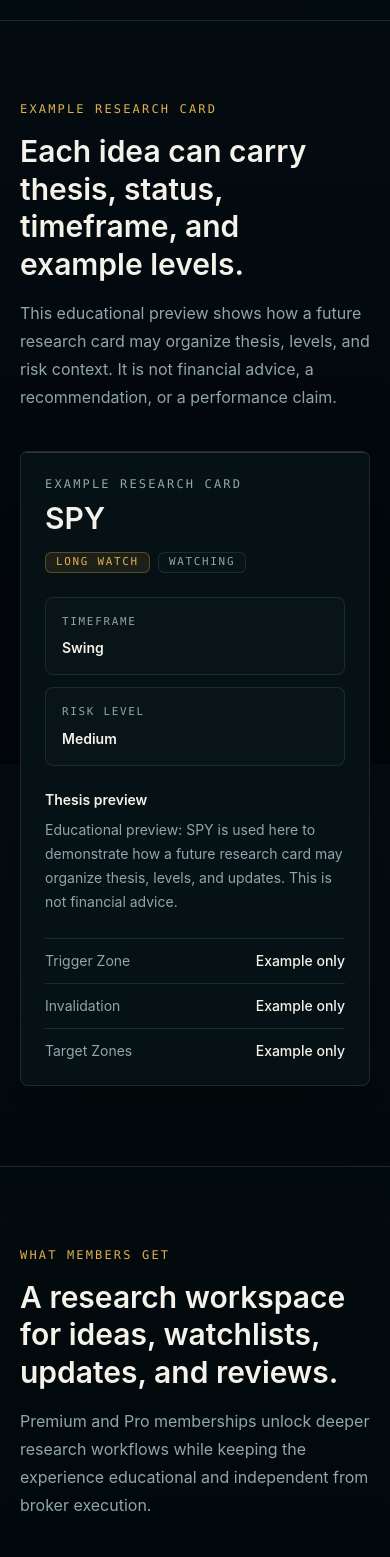
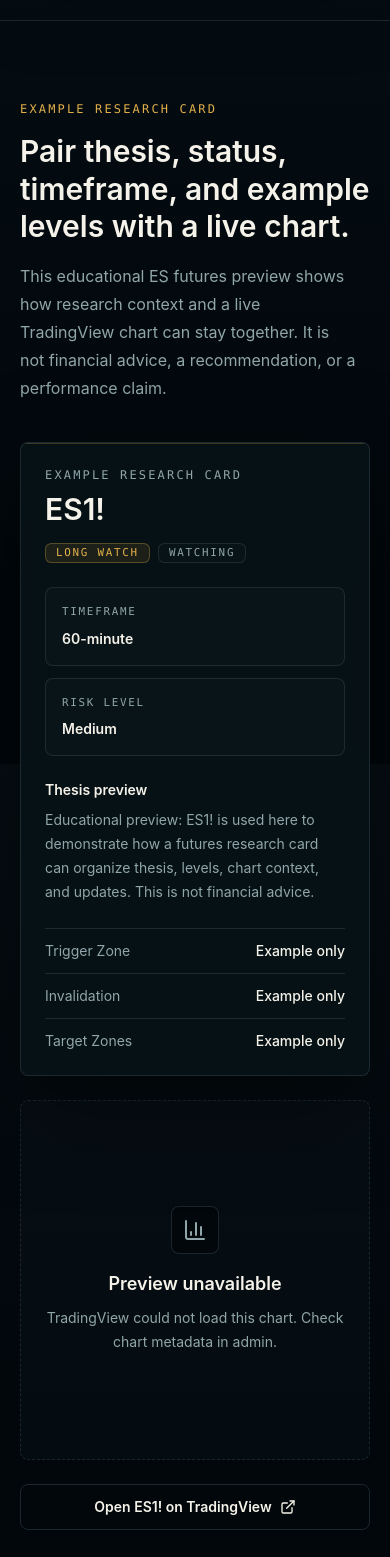
Before and after one commit to elithaxxor/trading-research-portal, a Next.js app: page / in a window 390 px wide. Shown: the part 4300-5857 px from the top of the page. Built offline with nearby package versions, Linux system fonts and the light colour scheme; no server answers.

Commit message:
Add ES market chart to homepage preview (#22)

```diff
--- a/src/app/page.tsx
+++ b/src/app/page.tsx
@@ -2,6 +2,7 @@
 import {
   Archive,
   BellDot,
+  ExternalLink,
   FileText,
   Layers3,
   LineChart,
@@ -14,6 +15,7 @@
 import { Badge } from "@/components/badge";
 import { AuthNotice } from "@/components/auth-notice";
 import { CardShell } from "@/components/card-shell";
+import { TradingViewAdvancedChart } from "@/components/charts/TradingViewAdvancedChart";
 import { ComparisonTable } from "@/components/comparison-table";
 import { Container } from "@/components/container";
 import { CTASection } from "@/components/cta-section";
@@ -308,9 +310,10 @@
       <Container className="grid gap-10 lg:grid-cols-[0.9fr_1.1fr] lg:items-start">
         <SectionHeading
           eyebrow="Example research card"
-          title="Each idea can carry thesis, status, timeframe, and example levels."
-          description="This educational preview shows how a future research card may organize thesis, levels, and risk context. It is not financial advice, a recommendation, or a performance claim."
+          title="Pair thesis, status, timeframe, and example levels with a live chart."
+          description="This educational ES futures preview shows how research context and a live TradingView chart can stay together. It is not financial advice, a recommendation, or a performance claim."
         />
+        <div className="flex min-w-0 flex-col gap-6">
           <IdeaPreviewCard
             bias="Long Watch"
             levels={[
@@ -320,10 +323,26 @@
             ]}
             riskLevel="Medium"
             status="Watching"
-          thesis="Educational preview: SPY is used here to demonstrate how a future research card may organize thesis, levels, and updates. This is not financial advice."
-          ticker="SPY"
-          timeframe="Swing"
+            thesis="Educational preview: ES1! is used here to demonstrate how a futures research card can organize thesis, levels, chart context, and updates. This is not financial advice."
+            ticker="ES1!"
+            timeframe="60-minute"
           />
+          <TradingViewAdvancedChart
+            caption="Live SPY proxy for ES1! market-structure and educational research context. Open the exact ES1! chart below. Data availability and timing are provided by TradingView."
+            height={440}
+            interval="60"
+            symbol="AMEX:SPY"
+          />
+          <a
+            className="inline-flex min-h-11 w-full items-center justify-center gap-2 rounded-lg border border-gold-400/35 bg-gold-400/10 px-4 py-3 text-sm font-semibold text-gold-200 transition hover:border-gold-300/60 hover:bg-gold-400/15 focus-visible:outline-none focus-visible:ring-2 focus-visible:ring-ring sm:w-fit"
+            href="https://www.tradingview.com/chart/?symbol=CME_MINI%3AES1%21"
+            rel="noreferrer"
+            target="_blank"
+          >
+            Open ES1! on TradingView
+            <ExternalLink aria-hidden className="size-4" />
+          </a>
+        </div>
       </Container>
     </section>
   );
```
Lines whose indentation alone changed are shown as unchanged.
